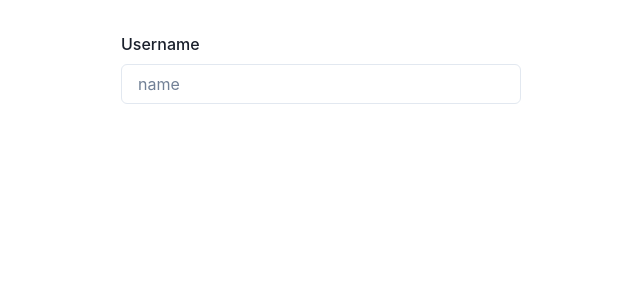
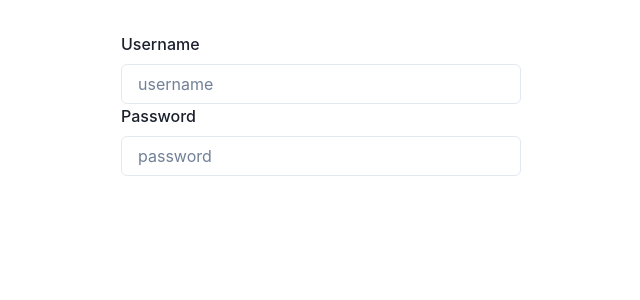
Before and after one commit to gbrissi/reddit-typescript, a Next.js app in the folder lireddit-web/: page /register in a window 1280 px wide. Shown: the top 300 px of the page, without its empty margins (319-959 px from the left). Built offline with nearby package versions, Linux system fonts and the light colour scheme.

Commit message:
feat: inputfield component created

```diff
--- /dev/null
+++ b/lireddit-web/src/components/InputField.tsx
@@ -0,0 +1,20 @@
+import { FormControl, FormLabel, Input, FormErrorMessage } from '@chakra-ui/react';
+import { FieldHookConfig, FieldInputProps, useField } from 'formik';
+import React, { InputHTMLAttributes } from 'react'
+
+type InputFieldProps = InputHTMLAttributes<HTMLInputElement> & {
+    name: string,
+    placeholder?: string;
+    label: string
+}
+
+export const InputField: React.FC<InputFieldProps> = (props) => {
+    const [field, {error}] = useField(props);
+        return (
+            <FormControl isInvalid={!!error}>
+                <FormLabel htmlFor={field.name}>{props.label}</FormLabel>
+                <Input {...field} id={field.name} placeholder={props.placeholder} />
+                {error ? <FormErrorMessage>{error}</FormErrorMessage>: null}
+            </FormControl>
+        );
+}
--- a/lireddit-web/src/pages/register.tsx
+++ b/lireddit-web/src/pages/register.tsx
@@ -2,10 +2,9 @@
 import {Form, Formik} from 'formik'
 import { FormControl, FormLabel, Input, FormErrorMessage } from '@chakra-ui/react';
 import Wrapper from "../components/Wrapper"
+import { InputField } from '../components/InputField';
 
-interface registerProps {
-
-}
+interface registerProps {}
 
 const Register: React.FC<registerProps> = ({}) => {
     return (
@@ -15,11 +14,8 @@
             }}>
                 {({values, handleChange}) => (
                     <Form>
-                        <FormControl>
-                            <FormLabel htmlFor="username">Username</FormLabel>
-                            <Input value={values.username} onChange={handleChange} id="username" placeholder='name' />
-                            {/* <FormErrorMessage>{form.errors.name}</FormErrorMessage> */}
-                        </FormControl>
+                        <InputField name='username' placeholder='username' label='Username'/>
+                        <InputField name='password' placeholder='password' label='Password' type='password'/>
                     </Form>
                 )}
             </Formik>
```
